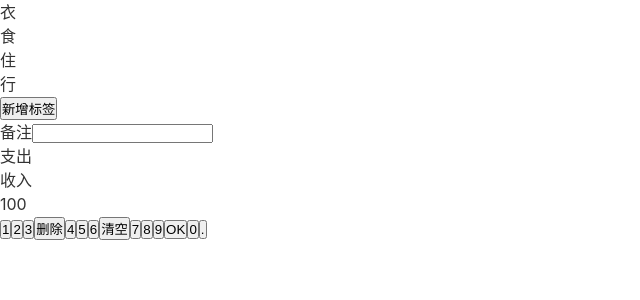
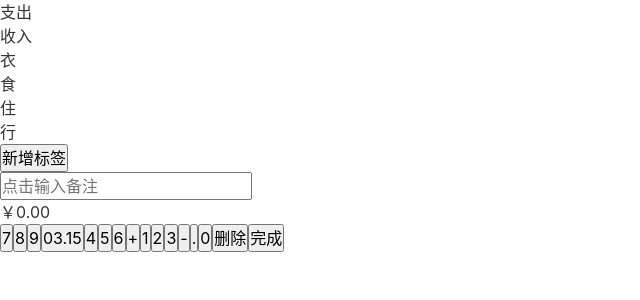
Before and after one commit to haxiedaimala/self-billing, a Vue app: page /#/money in a window 1280 px wide. Shown: the top 300 px of the page, without its empty margins (0-640 px from the left). Built offline with nearby package versions, Linux system fonts and the light colour scheme.

Commit message:
Money.vue 初步结构

```diff
--- a/src/assets/styles/reset.scss
+++ b/src/assets/styles/reset.scss
@@ -8,3 +8,15 @@ a {
   text-decoration: none;
   color: inherit;
 }
+
+ul, li {
+  list-style: none;
+}
+
+button, input {
+  font: inherit;
+}
+
+:focus {
+  outline: none;
+}
--- a/src/views/Money.vue
+++ b/src/views/Money.vue
@@ -2,6 +2,10 @@
 </script>
 
 <template>
+  <ul class="types">
+    <li class="selected">支出</li>
+    <li>收入</li>
+  </ul>
   <div class="tags">
     <ul class="current">
       <li>衣</li>
@@ -13,31 +17,29 @@
       <button>新增标签</button>
     </div>
   </div>
-  <label class="notes">
-    <span class="name">备注</span>
-    <input type="text">
-  </label>
-  <ul class="types">
-    <li class="selected">支出</li>
-    <li>收入</li>
-  </ul>
-  <div class="numberPad">
-    <div class="output">100</div>
-    <div>
+
+  <div class="panel">
+    <div class="panel-info">
+      <input class="notes" type="text" placeholder="点击输入备注">
+      <div class="output">￥0.00</div>
+    </div>
+    <div class="numberPad">
+      <button>7</button>
+      <button>8</button>
+      <button>9</button>
+      <button>03.15</button>
+      <button>4</button>
+      <button>5</button>
+      <button>6</button>
+      <button>+</button>
       <button>1</button>
       <button>2</button>
       <button>3</button>
+      <button>-</button>
+      <button>.</button>
+      <button>0</button>
       <button>删除</button>
-      <button>4</button>
-      <button>5</button>
-      <button>6</button>
-      <button>清空</button>
-      <button>7</button>
-      <button>8</button>
-      <button>9</button>
-      <button>OK</button>
-      <button>0</button>
-      <button>.</button>
+      <button>完成</button>
     </div>
   </div>
 </template>
```
